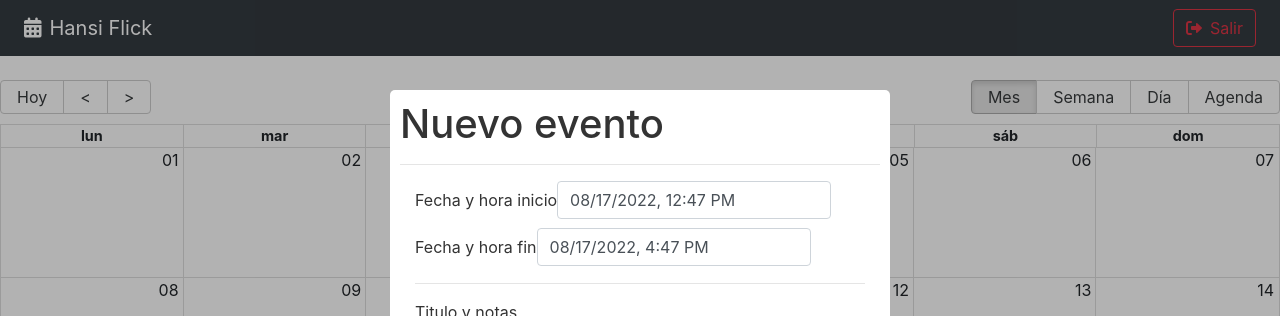
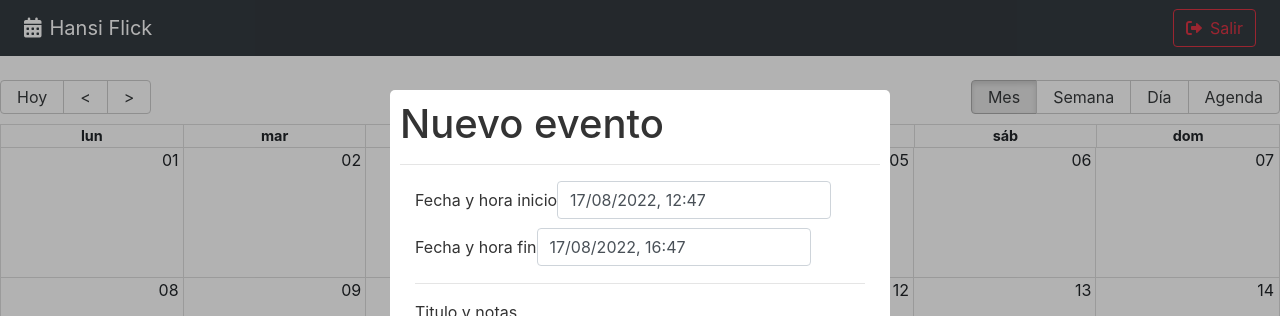
Before and after one commit to LuisChavezz/react-calendar, a React (Vite) app: page / in a window 1280 px wide. Shown: the top 316 px of the page. Built offline with nearby package versions, Linux system fonts and the light colour scheme.

Commit message:
Calendario en espanol

```diff
--- a/src/calendar/components/CalendarModal.jsx
+++ b/src/calendar/components/CalendarModal.jsx
@@ -3,6 +3,8 @@ import { useState } from "react";
 import Modal from "react-modal"
 import DatePicker from "react-datepicker";
 import "react-datepicker/dist/react-datepicker.css";
+import es from 'date-fns/locale/es';
+
 
 const modalStyles = {
   content: {
@@ -70,6 +72,9 @@ export const CalendarModal = () => {
               onChange={ (e) => onDateChange( e, 'start' ) }
               className="form-control"
               dateFormat="Pp"
+              showTimeSelect
+              locale={es}
+              timeCaption={"Hora"}
             />
         </div>
 
@@ -81,6 +86,9 @@ export const CalendarModal = () => {
               onChange={ (e) => onDateChange( e, 'start' ) }
               className="form-control"
               dateFormat="Pp"
+              showTimeSelect
+              locale={es}
+              timeCaption={"Hora"}
             />
         </div>
 
```
